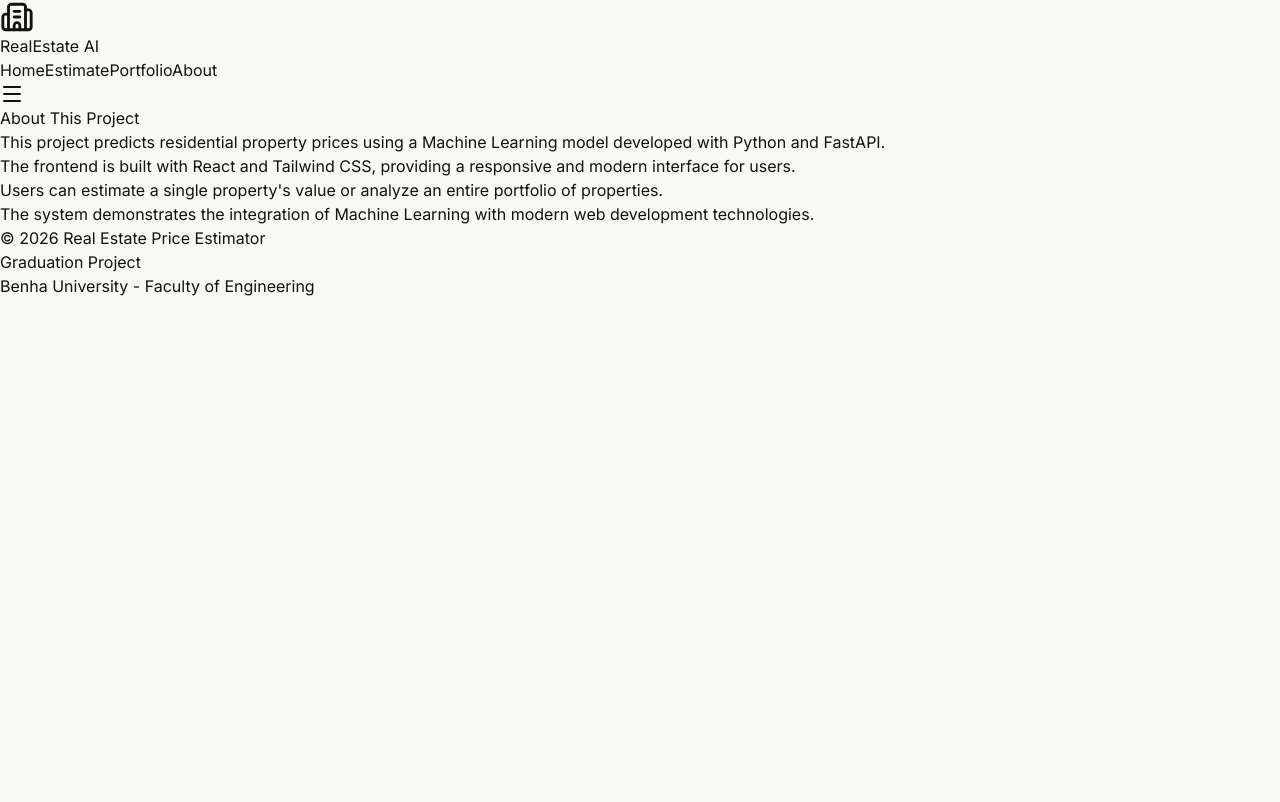
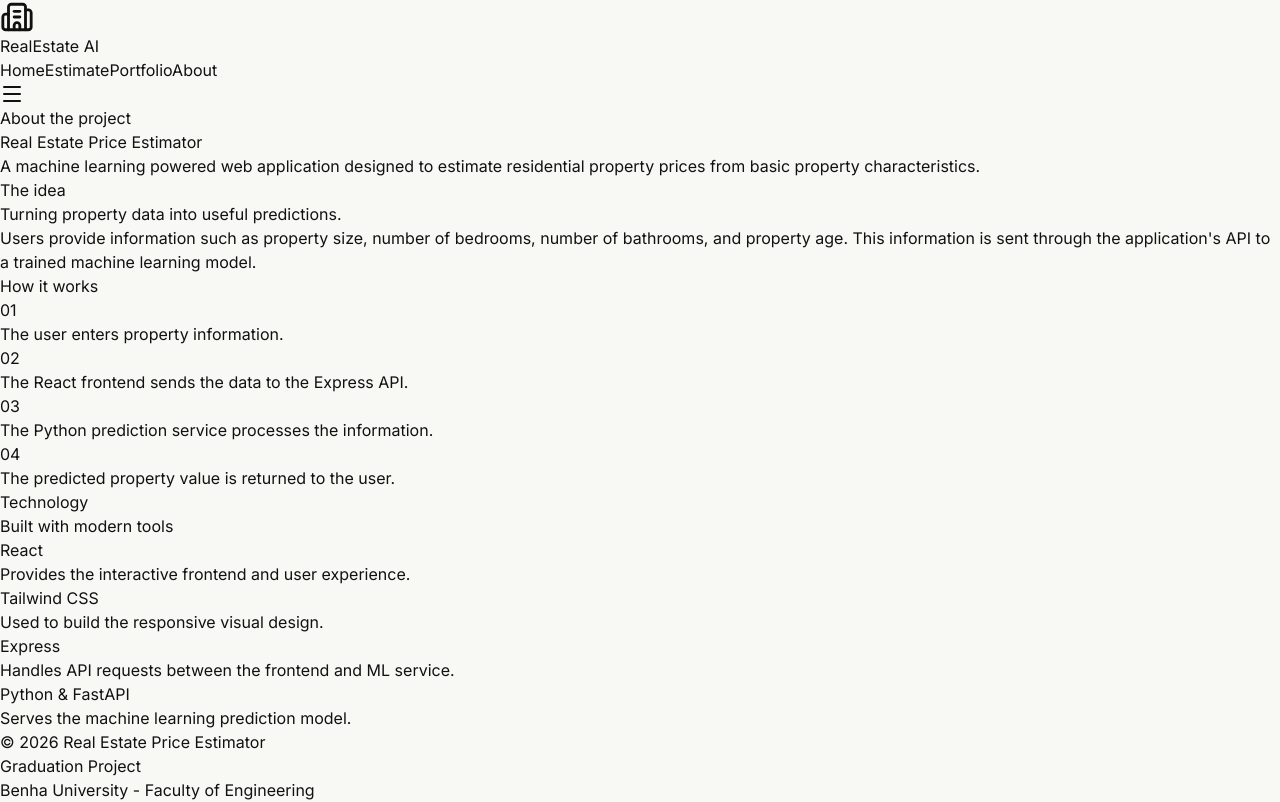
Before and after one commit to Ashrafmuhmed/Real-Estate-Price-Estimator, a React (Vite) app in the folder Website/: page /about in a window 1280 px wide. Built offline with nearby package versions, Linux system fonts and the light colour scheme.

Commit message:
Revamp About page with project and technology details
Updated the About page to enhance project description and layout. Added technology details and improved section structure for better readability.

```diff
--- a/Website/src/pages/About.jsx
+++ b/Website/src/pages/About.jsx
@@ -1,28 +1,117 @@
+const technologies = [
+  {
+    name: "React",
+    description: "Provides the interactive frontend and user experience.",
+  },
+  {
+    name: "Tailwind CSS",
+    description: "Used to build the responsive visual design.",
+  },
+  {
+    name: "Express",
+    description: "Handles API requests between the frontend and ML service.",
+  },
+  {
+    name: "Python & FastAPI",
+    description: "Serves the machine learning prediction model.",
+  },
+];
+
 export default function About() {
   return (
-    <section className="max-w-5xl mx-auto py-16 px-6">
-      <h1 className="text-5xl font-black mb-10">About This Project</h1>
-
-      <div className="bg-slate-900 rounded-2xl border border-white/10 p-8 space-y-6">
-        <p>
-          This project predicts residential property prices using a Machine
-          Learning model developed with Python and FastAPI.
+    <section className="max-w-7xl mx-auto px-6 py-16">
+      <div className="max-w-3xl">
+        <p className="uppercase tracking-[0.3em] text-[#6B705C] text-sm font-semibold">
+          About the project
         </p>
 
-        <p>
-          The frontend is built with React and Tailwind CSS, providing a
-          responsive and modern interface for users.
+        <h1 className="text-5xl md:text-6xl font-black mt-3">
+          Real Estate Price Estimator
+        </h1>
+
+        <p className="text-gray-600 text-xl mt-6 leading-relaxed">
+          A machine learning powered web application designed to estimate
+          residential property prices from basic property characteristics.
+        </p>
+      </div>
+
+      {/* Description */}
+      <div className="grid lg:grid-cols-2 gap-8 mt-16">
+        <div className="bg-[#111111] text-white rounded-3xl p-8">
+          <p className="text-[#A5A58D] uppercase tracking-widest text-sm font-semibold">
+            The idea
+          </p>
+
+          <h2 className="text-3xl font-black mt-4">
+            Turning property data into useful predictions.
+          </h2>
+
+          <p className="text-gray-300 leading-relaxed mt-6">
+            Users provide information such as property size, number of bedrooms,
+            number of bathrooms, and property age. This information is sent
+            through the application's API to a trained machine learning model.
+          </p>
+        </div>
+
+        <div className="bg-white border border-black/10 rounded-3xl p-8 shadow-sm">
+          <h2 className="text-3xl font-black">How it works</h2>
+
+          <div className="mt-8 space-y-6">
+            <div className="flex gap-4">
+              <span className="font-black text-[#6B705C]">01</span>
+              <p className="text-gray-600">
+                The user enters property information.
+              </p>
+            </div>
+
+            <div className="flex gap-4">
+              <span className="font-black text-[#6B705C]">02</span>
+              <p className="text-gray-600">
+                The React frontend sends the data to the Express API.
+              </p>
+            </div>
+
+            <div className="flex gap-4">
+              <span className="font-black text-[#6B705C]">03</span>
+              <p className="text-gray-600">
+                The Python prediction service processes the information.
+              </p>
+            </div>
+
+            <div className="flex gap-4">
+              <span className="font-black text-[#6B705C]">04</span>
+              <p className="text-gray-600">
+                The predicted property value is returned to the user.
+              </p>
+            </div>
+          </div>
+        </div>
+      </div>
+
+      {/* Technologies */}
+      <div className="mt-20">
+        <p className="uppercase tracking-[0.3em] text-[#6B705C] text-sm font-semibold">
+          Technology
         </p>
 
-        <p>
-          Users can estimate a single property's value or analyze an entire
-          portfolio of properties.
-        </p>
+        <h2 className="text-4xl font-black mt-3">Built with modern tools</h2>
 
-        <p>
-          The system demonstrates the integration of Machine Learning with
-          modern web development technologies.
-        </p>
+        <div className="grid sm:grid-cols-2 lg:grid-cols-4 gap-5 mt-8">
+          {technologies.map((technology) => (
+            <div
+              key={technology.name}
+              className="bg-white border border-black/10 rounded-2xl p-6 shadow-sm"
+            >
+              <div className="w-8 h-1 bg-[#6B705C] rounded-full mb-5" />
+
+              <h3 className="text-xl font-bold">{technology.name}</h3>
+
+              <p className="text-gray-600 mt-3 leading-relaxed">
+                {technology.description}
+              </p>
+            </div>
+          ))}
+        </div>
       </div>
     </section>
   );
```
